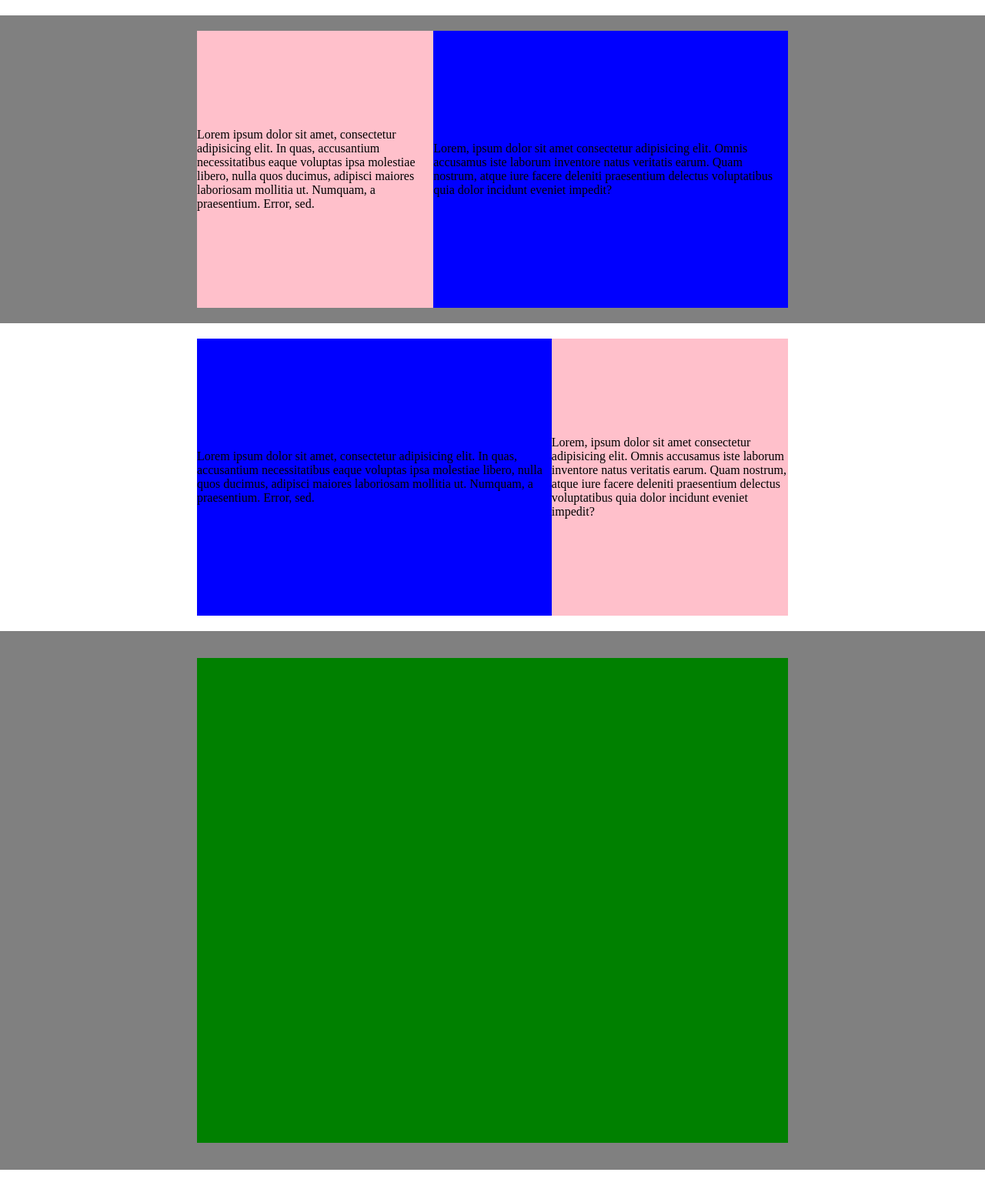
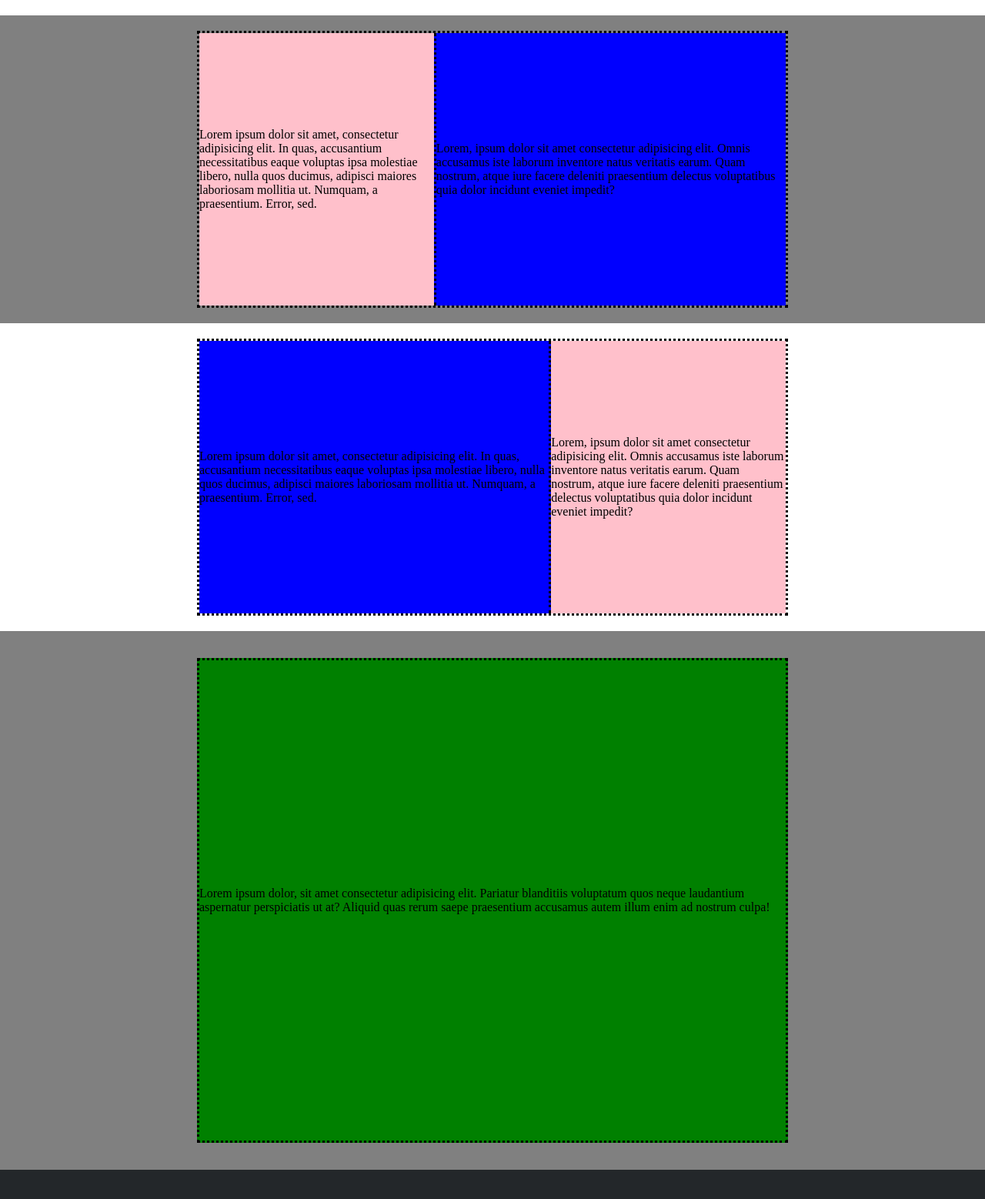
Before and after one commit to AndreaAceto20/htmlcss-struttura-discord, a plain HTML site: page index.html in a window 1280 px wide. Shown: the part 820-2378 px from the top of the page at 77% size. Before the commit the page ends 2340 px from the top, so only its background shows below. Drawn offline with Linux system fonts and the light colour scheme.

Commit message:
Added borders

```diff
--- a/css/style.css
+++ b/css/style.css
@@ -15,15 +15,15 @@ header {
     justify-content: center;
     align-items: center;
 }
+.border{
+    border: dotted black;
+}
 
 header .container {
     background-color: yellow;
-    border: dotted black;
     height: 20px;
     width: 70%;
     justify-content: space-between;
-
-
 }
 
 .sides {
@@ -37,7 +37,6 @@ header .container {
     border-right: dotted black;
     width: 80%;
 }
-
 
 .login {
     display: flex;
@@ -81,20 +80,26 @@ header .container {
     width: auto;
 }
 
+.grigio .immagine{
+    border-left:dotted black ;
+}
 
-
+.bianco .immagine{
+    border-right:dotted black ;
+}
 .immagine{
     background-color: blue;
     width: 60%;
     height: 100%;
 }
 
+
+
 .testo{
     background-color: pink;
     width: 40%;
     height: 100%
 }
-
 
 .verde {
     height: ;
@@ -104,3 +109,9 @@ header .container {
 .end-main{
     height: 700px;
 }
+
+/* regole footer */
+footer{
+    background-color: #23272A;
+    height: 600px;
+}
--- a/index.html
+++ b/index.html
@@ -9,7 +9,7 @@
 
 <body>
     <header class="container">
-        <section class="container">
+        <section class="container border">
             <!-- logo -->
             <div class="sides">
                 logo
@@ -28,7 +28,7 @@
     <main>
         <!-- hero -->
         <section class="container hero">
-            <div id="text">
+            <div id="text" class="border">
                 Lorem ipsum, dolor sit amet consectetur adipisicing elit. Ut velit reprehenderit iure possimus quam blanditiis, dolores fuga quo ab vel quae nisi aperiam. Reiciendis nesciunt dolorum, autem iure velit corporis?
             </div>
         </section>
@@ -37,7 +37,7 @@
             <!-- parte bianca -->
             <div class="container bianco ">
                 <!-- contenuto -->
-                <div class="container testo-foto content">
+                <div class="container testo-foto content border">
                     <div class="immagine container">
                         Lorem ipsum dolor sit amet, consectetur adipisicing elit. In quas, accusantium necessitatibus eaque voluptas ipsa molestiae libero, nulla quos ducimus, adipisci maiores laboriosam mollitia ut. Numquam, a praesentium. Error, sed.
                     </div>
@@ -49,7 +49,7 @@
             <!-- parte grigia -->
             <div class="container grigio ">
                 <!-- contenuto -->
-                <div class="container testo-foto content">
+                <div class="container testo-foto content border">
                     <div class="testo container">
                         Lorem ipsum dolor sit amet, consectetur adipisicing elit. In quas, accusantium necessitatibus eaque voluptas ipsa molestiae libero, nulla quos ducimus, adipisci maiores laboriosam mollitia ut. Numquam, a praesentium. Error, sed.
                     </div>
@@ -60,7 +60,7 @@
             </div>
             <div class="container bianco ">
                 <!-- contenuto -->
-                <div class="container testo-foto content">
+                <div class="container testo-foto content border">
                     <div class="immagine container">
                         Lorem ipsum dolor sit amet, consectetur adipisicing elit. In quas, accusantium necessitatibus eaque voluptas ipsa molestiae libero, nulla quos ducimus, adipisci maiores laboriosam mollitia ut. Numquam, a praesentium. Error, sed.
                     </div>
@@ -71,10 +71,10 @@
             </div>
         </section>
         <section class="container grigio end-main">
-            <div class="container testo-foto verde content">
-                <span>
-
-                </span>
+            <div class="container testo-foto verde content border">
+                <div>
+                    Lorem ipsum dolor, sit amet consectetur adipisicing elit. Pariatur blanditiis voluptatum quos neque laudantium aspernatur perspiciatis ut at? Aliquid quas rerum saepe praesentium accusamus autem illum enim ad nostrum culpa!
+                </div>
             </div>
         </section>
     </main>
```
